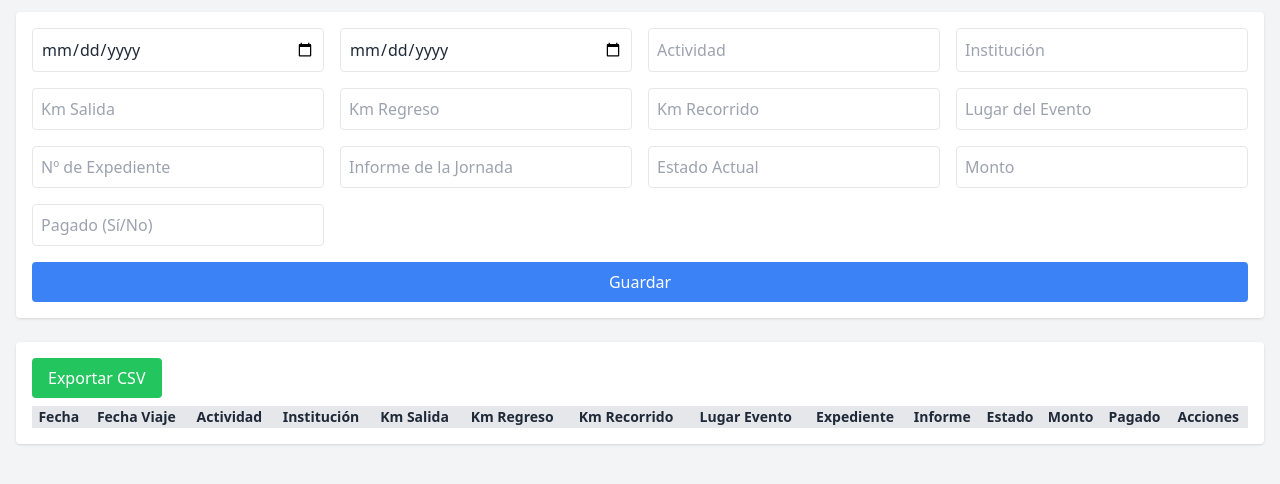
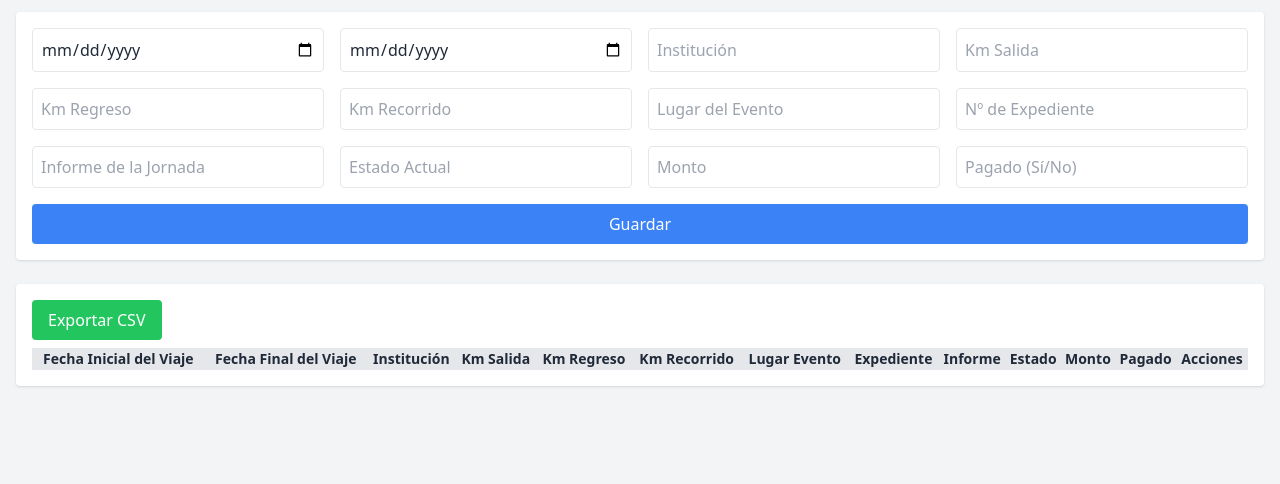
Before and after one commit to Diego2377872/tabla_web, a website: page index.html in a window 1280 px wide. Shown: the part 56-540 px from the top of the page. Drawn offline with nearby package versions, Linux system fonts and the light colour scheme; no server answers.

Commit message:
index.html

```diff
--- a/index.html
+++ b/index.html
@@ -11,10 +11,8 @@
     <h1 class="text-3xl font-bold mb-4 text-center">Registro de Actividades</h1>
 
     <form id="activity-form" class="grid grid-cols-2 md:grid-cols-4 gap-4 mb-6 bg-white p-4 rounded shadow">
-      <!-- campos del formulario -->
-      <input type="date" id="fecha" required class="border p-2 rounded" placeholder="Fecha" />
-      <input type="date" id="fecha_viaje" class="border p-2 rounded" placeholder="Fecha de Viaje" />
-      <input type="text" id="actividad" placeholder="Actividad" required class="border p-2 rounded" />
+      <input type="date" id="fecha" required class="border p-2 rounded" placeholder="Fecha Inicial del Viaje" />
+      <input type="date" id="fecha_viaje" class="border p-2 rounded" placeholder="Fecha Final del Viaje" />
       <input type="text" id="institucion" placeholder="Institución" required class="border p-2 rounded" />
       <input type="number" id="km_salida" placeholder="Km Salida" class="border p-2 rounded" />
       <input type="number" id="km_regreso" placeholder="Km Regreso" class="border p-2 rounded" />
@@ -28,15 +26,13 @@
       <button type="submit" class="bg-blue-500 text-white px-4 py-2 rounded hover:bg-blue-600 col-span-2 md:col-span-4">Guardar</button>
     </form>
 
-    <!-- Tabla con scroll horizontal y celdas expandibles -->
     <div class="overflow-x-auto bg-white p-4 rounded shadow">
       <button onclick="exportarCSV()" class="mb-2 bg-green-500 text-white px-4 py-2 rounded hover:bg-green-600">Exportar CSV</button>
       <table class="min-w-full table-auto text-sm">
         <thead class="bg-gray-200">
           <tr>
-            <th>Fecha</th>
-            <th>Fecha Viaje</th>
-            <th>Actividad</th>
+            <th>Fecha Inicial del Viaje</th>
+            <th>Fecha Final del Viaje</th>
             <th>Institución</th>
             <th>Km Salida</th>
             <th>Km Regreso</th>
@@ -83,7 +79,6 @@
           <tr>
             <td>${item.fecha}</td>
             <td>${item.fecha_viaje || ""}</td>
-            <td>${item.actividad}</td>
             <td>${item.institucion}</td>
             <td>${item.km_salida || ""}</td>
             <td>${item.km_regreso || ""}</td>
@@ -140,7 +135,6 @@
       const nuevoRegistro = {
         fecha: document.getElementById("fecha").value,
         fecha_viaje: document.getElementById("fecha_viaje").value,
-        actividad: document.getElementById("actividad").value,
         institucion: document.getElementById("institucion").value,
         km_salida: document.getElementById("km_salida").value,
         km_regreso: document.getElementById("km_regreso").value,
```
